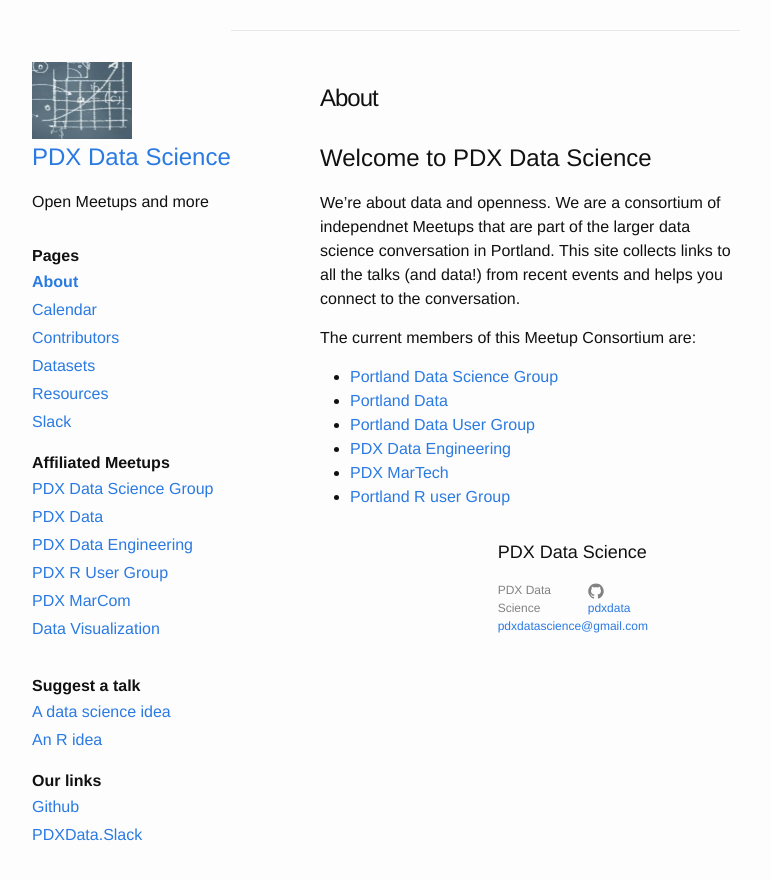
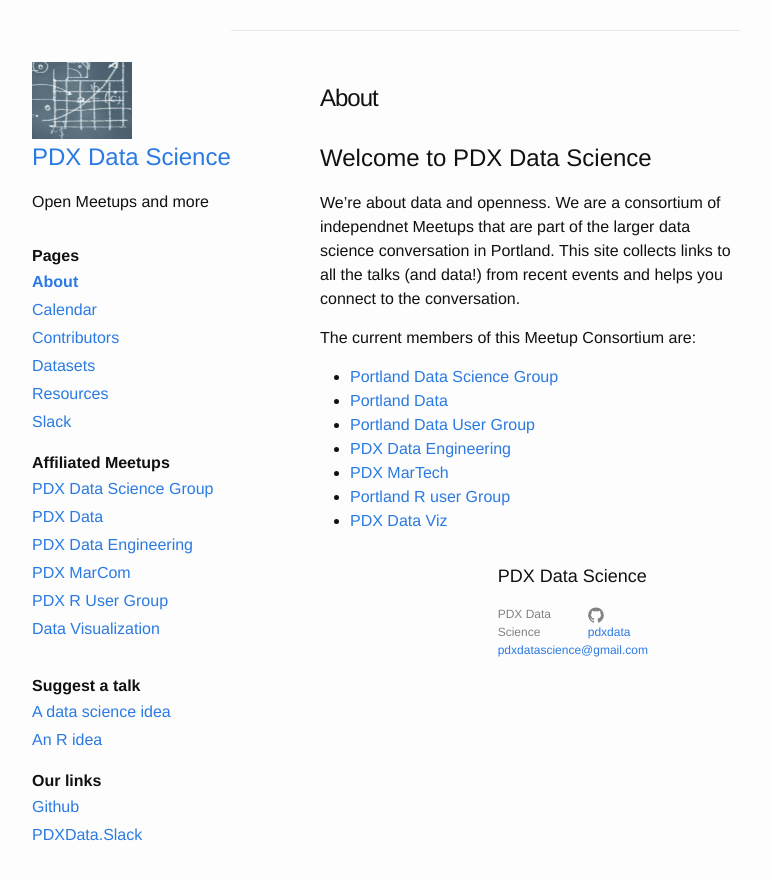
Before and after one commit to PdxData/pdxdata.github.io, a Jekyll site: the page built from about.md, in a window 1280 px wide. Shown: the top 880 px of the page, without its empty margins (270-1041 px from the left). Built offline with Jekyll 4.4.1, drawn with Linux system fonts in a browser that asks for light colours.

Commit message:
alphabetizing

```diff
--- a/_includes/sidebar.html
+++ b/_includes/sidebar.html
@@ -31,8 +31,8 @@
       <a class="sidebar-nav-item" href="http://www.meetup.com/Portland-Data-Science-Group/">PDX Data Science Group</a>
       <a class="sidebar-nav-item" href="http://www.meetup.com/Portland-Data/">PDX Data</a>
       <a class="sidebar-nav-item" href="http://www.meetup.com/PDX-Data-Engineering/">PDX Data Engineering</a>
+      <a class="sidebar-nav-item" href="https://www.meetup.com/MarTech-PDX-Marketing-Technology-Group/">PDX MarCom</a>
       <a class="sidebar-nav-item" href="http://www.meetup.com/portland-r-user-group/">PDX R User Group</a>
-      <a class="sidebar-nav-item" href="https://www.meetup.com/MarTech-PDX-Marketing-Technology-Group/">PDX MarCom</a>
       <a class="sidebar-nav-item" href="http://www.meetup.com/PDX-Data-Visualization/">Data Visualization</a>
     </nav>
       <navh><strong>Suggest a talk</strong></navh>
--- a/about.md
+++ b/about.md
@@ -18,5 +18,6 @@
 * [PDX Data Engineering](http://www.meetup.com/PDX-Data-Engineering/)
 * [PDX MarTech](https://www.meetup.com/MarTech-PDX-Marketing-Technology-Group/)
 * [Portland R user Group](http://www.meetup.com/portland-r-user-group/)
+* [PDX Data Viz](http://www.meetup.com/PDX-Data-Visualization/)
 
 {{ site.sponsor }}
```
